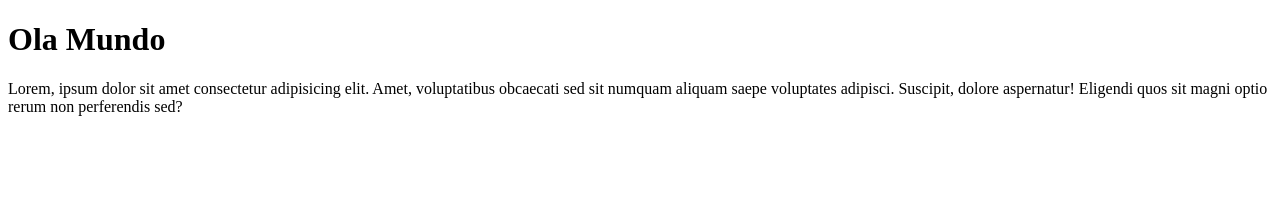
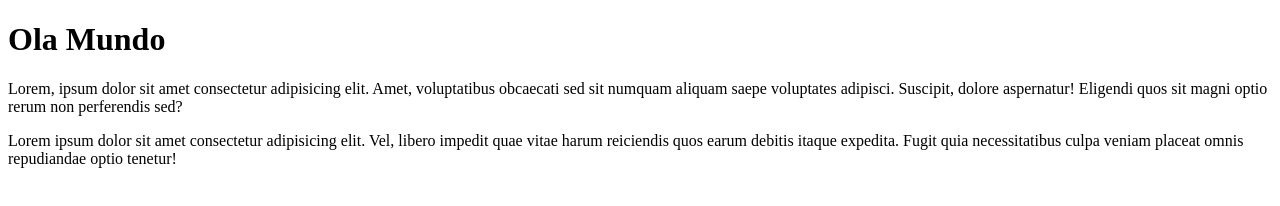
Before and after one commit to lsantana99/Teste, a plain HTML site: page siteexemplo/index.html in a window 1280 px wide. Drawn offline with Linux system fonts and the light colour scheme.

Commit message:
Adicionei um paragrafo

```diff
--- a/siteexemplo/index.html
+++ b/siteexemplo/index.html
@@ -8,5 +8,6 @@
 <body>
     <h1>Ola Mundo</h1>
     <p>Lorem, ipsum dolor sit amet consectetur adipisicing elit. Amet, voluptatibus obcaecati sed sit numquam aliquam saepe voluptates adipisci. Suscipit, dolore aspernatur! Eligendi quos sit magni optio rerum non perferendis sed?</p>
+    <p>Lorem ipsum dolor sit amet consectetur adipisicing elit. Vel, libero impedit quae vitae harum reiciendis quos earum debitis itaque expedita. Fugit quia necessitatibus culpa veniam placeat omnis repudiandae optio tenetur!</p>
 </body>
 </html>
```
